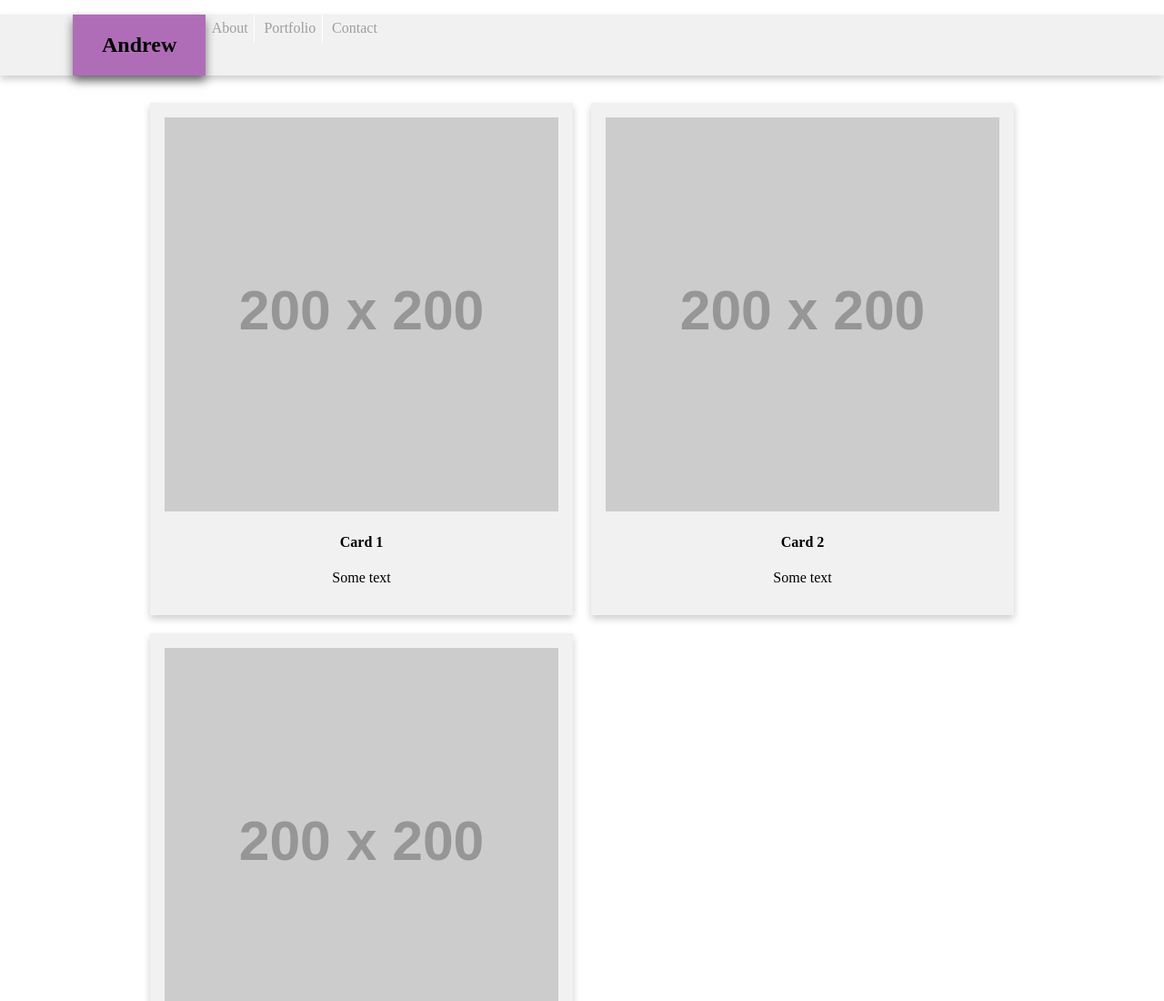
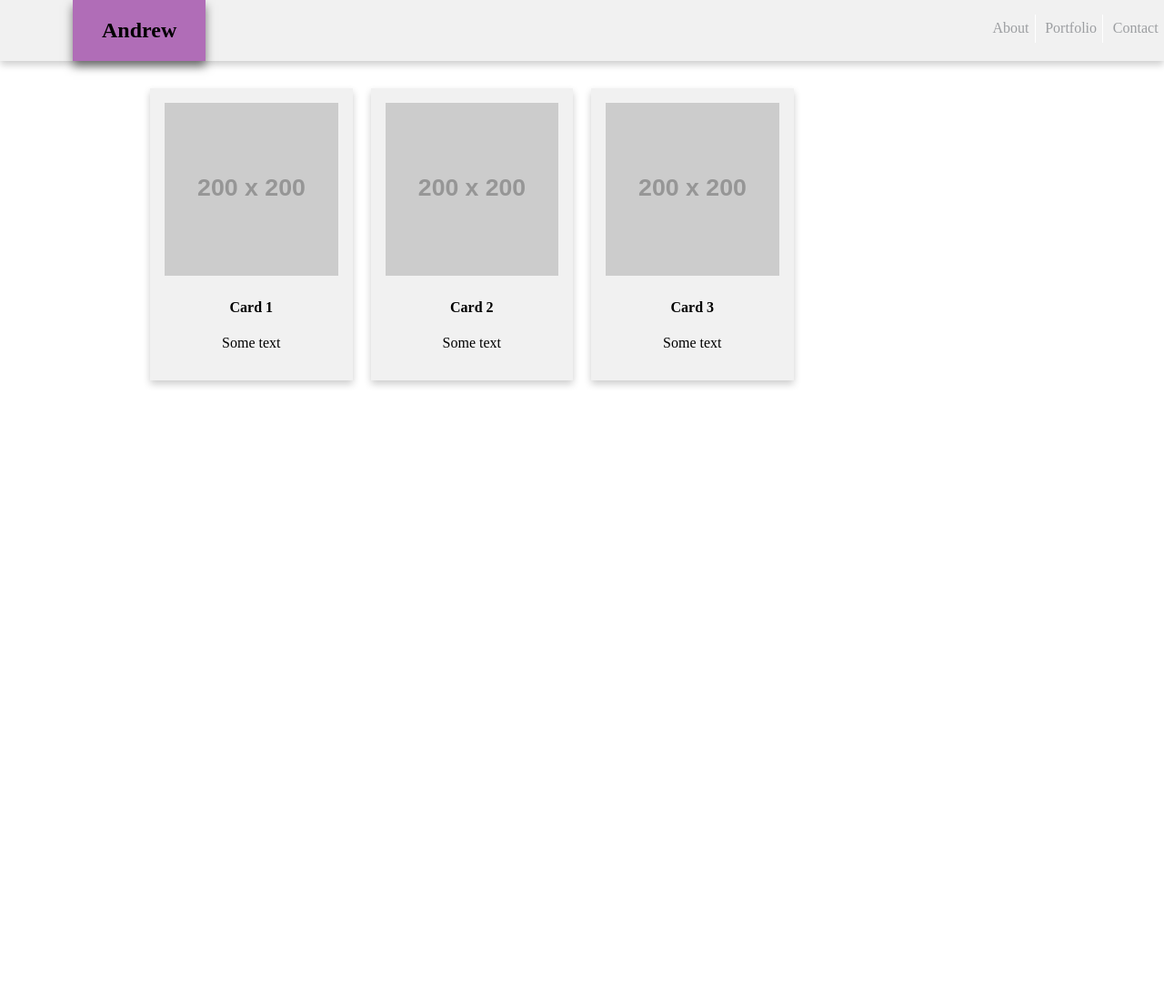
Before and after one commit to aHojo/card-Example, a plain HTML site: page index.html in a window 1280 px wide. Shown: the top 1100 px of the page at 91% size. After the commit the page ends 800 px from the top, so only its background shows below. Drawn offline with Linux system fonts and the light colour scheme; placeholder pictures from the web are drawn by us.

Commit message:
fixed css

```diff
--- a/style.css
+++ b/style.css
@@ -26,8 +26,8 @@ div.name {
 }
 
 ul {
-  /* float: right; */ /* DEMO */
-  /* list-style: none; */ /* DEMO */
+  float: right; /* DEMO */
+  list-style: none; /* DEMO */
 }
 
 ul > li {
@@ -45,15 +45,15 @@ ul > li a {
 
 }
 
-/* a:hover {
+a:hover {
   background-color: white;
-} */ /* Demo */
+} /* Demo */
 
 /* Float four columns side by side */
 .column {
   float: left;
-  /* width: 25%; */ /* demo */
-  width: 50%;
+  width: 25%; /* demo */
+  /* width: 50%; */
   padding: 0 10px;
 
   margin-bottom: 20px;
```
